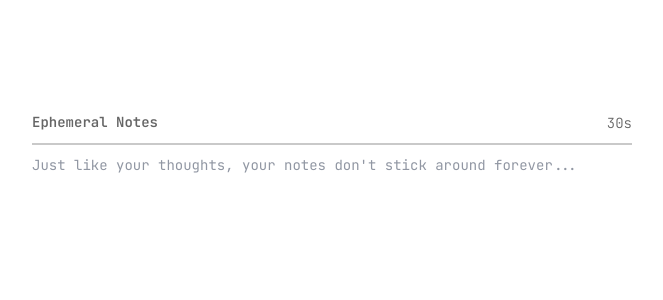
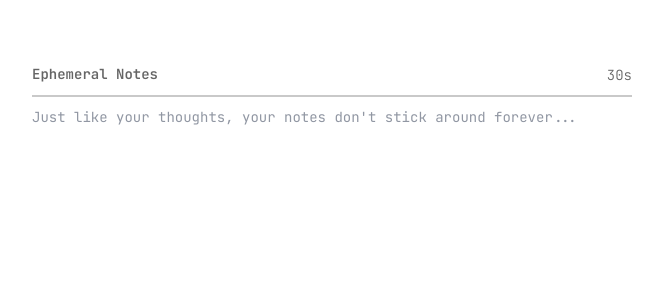
Before and after one commit to 0hq/ephemeral-notes, a Next.js app: page /editor in a window 1280 px wide. Shown: the top 300 px of the page, without its empty margins (308-971 px from the left). Built offline with nearby package versions, Linux system fonts and the light colour scheme.

Commit message:
ready for prod

```diff
--- a/src/pages/editor.tsx
+++ b/src/pages/editor.tsx
@@ -3,7 +3,7 @@ import 'draft-js/dist/Draft.css';
 import Immutable from 'immutable';
 import { useEffect, useState } from 'react';
 
-const timeout = 15000
+const timeout = 30000
 
 function FadingSpan(props: any) {
   const [style, setStyle] = useState<any>({
@@ -13,16 +13,11 @@ function FadingSpan(props: any) {
   });
 
   useEffect(() => {
-    const timer = setTimeout(() => {
-      // Start shrinking and fading after timeout
-      setStyle({
-        ...style,
-        opacity: 0,
-        textSize: 0,
-      });
-    }, timeout);
-
-    return () => clearTimeout(timer);
+    setStyle({
+      ...style,
+      opacity: 0,
+      textSize: 0,
+    });
   }, []);
 
   return <span style={style}>{props.children}</span>;
@@ -55,7 +50,7 @@ export default function Home() {
       newBlocks.forEach((value, key) => {
         const [text, timestamp] = value;
 
-        if (currentTime - timestamp >= timeout * 2) {
+        if (currentTime - timestamp >= timeout) {
           newBlocks.set(key, ['', timestamp]);
           shouldUpdate = true;
         }
@@ -110,8 +105,8 @@ export default function Home() {
 
 
   return (
-    <div className="flex flex-col items-center justify-between p-24 h-screen">
-      <div className="flex flex-col mt-2 pt-2 w-[600px] h-full items-start">
+    <div className="w-full items-center justify-between p-12 h-screen">
+      <div className="flex flex-col mt-2 pt-2 max-w-[600px] flex-shrink h-full items-start mx-auto">
         <div className="flex flex-row items-center justify-between w-full">
           <p className='text-black opacity-60 mb-2.5 font-semibold'>Ephemeral Notes</p>
           <p className='text-black opacity-60 mb-2.5 font-light text-sm'>30s</p>
@@ -121,5 +116,6 @@ export default function Home() {
         />
       </div>
     </div>
+
   );
 }
```
